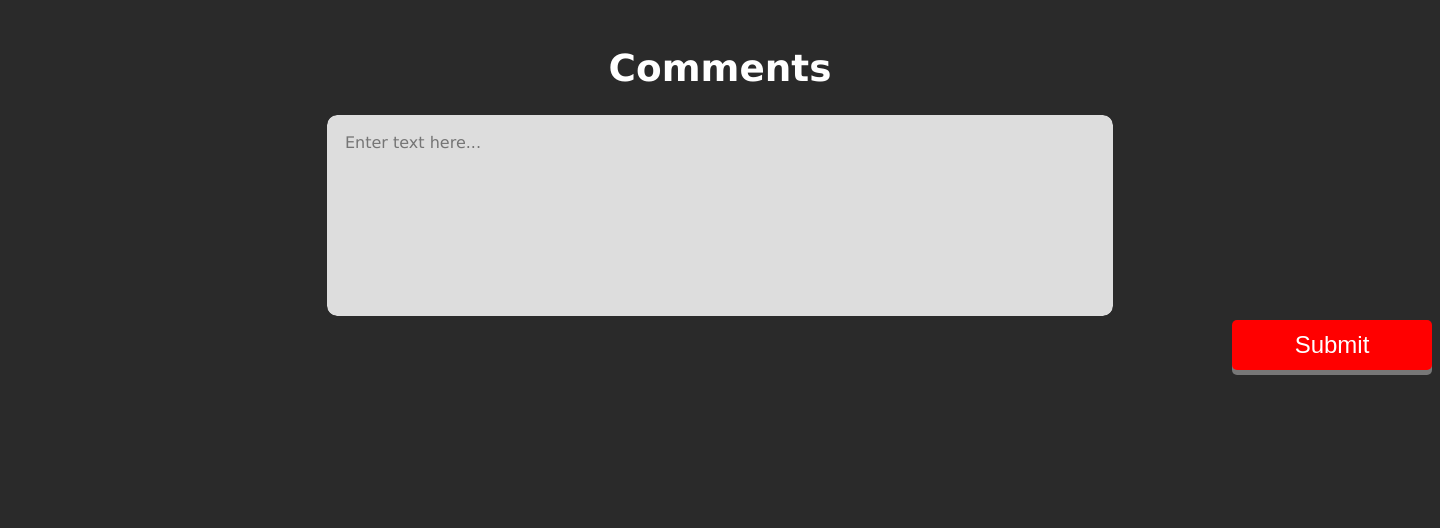
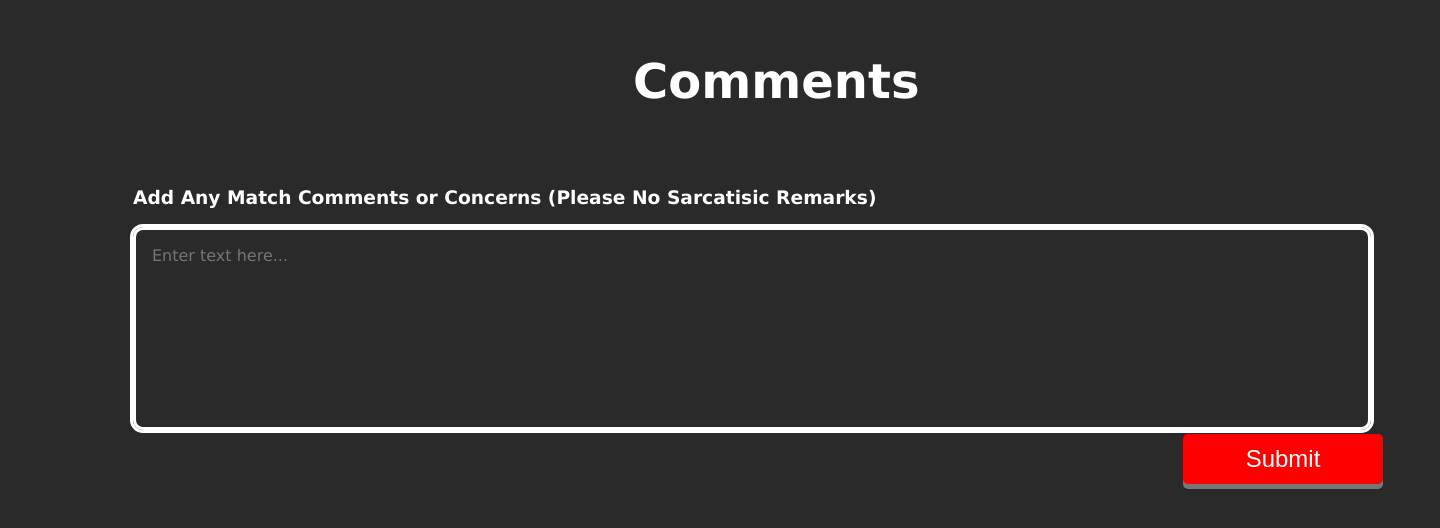
Before and after one commit to cavineers/ScoutingApp2023, a Flask app: template templates/2023/result.html in a window 1440 px wide. Shown: the part 80-608 px from the top of the page. Run offline with Flask 2, Linux system fonts and the light colour scheme; the template is opened without the code that fills it, so the values that code supplies are empty.

Commit message:
results page

```diff
--- a/static/2023/css/result.css
+++ b/static/2023/css/result.css
@@ -1,12 +1,32 @@
+h1 {
+  font-weight: bolder;
+  font-size: 48px;
+  margin-left: 625px;
+  margin-bottom: 50px;
+}
+
+.commentboxes {
+  margin-left: 75px;
+  padding-top: 10px;
+  padding-left: 50px;
+  padding-right: 50px;
+  padding-bottom: 80px;
+  width: 1250px;
+}
+
+.commentboxes p {
+  font-weight: bold;
+}
+
 .commentarea {
-    background-color: #dddddd;
-    color: #2a2a2a;
+  background-color: transparent;
+  color: #ffffff;
   padding: 1em;
   border-radius: 10px;
-    border: 2px solid transparent;
+  border: 3px solid #ffffff;
   outline: solid;
   font-size: 16px;
-    width: 750px;
+  width: 1200px;
   height: 165px;
   font-family: Geneva, Segoe UI, Verdana, sans-serif;
   resize: none;
--- a/templates/2023/home.html
+++ b/templates/2023/home.html
@@ -7,7 +7,7 @@
 <script src="/static/2023/js/home.js"></script>
 {% endblock %}
 {% block contents %}
-<div style="align-content: center; text-align: center;">
+<div>
     <form id="submitForm">
         <table class="table">
             <tr>
--- a/templates/2023/result.html
+++ b/templates/2023/result.html
@@ -7,10 +7,11 @@
 <script src="/static/2023/js/result.js"></script>
 {% endblock %}
 {% block contents %}
-<div style="align-content: center; text-align: center;">
+<div>
     <div>
         <h1>Comments</h1>
-        <div>
+        <div class="commentboxes">
+            <p>Add Any Match Comments or Concerns (Please No Sarcatisic Remarks)</p>
             <textarea id="commentarea1" class="commentarea" placeholder="Enter text here..."></textarea>
             <br>
             <button class="submit" id="finishButton">Submit</button>
```
Lines whose indentation alone changed are shown as unchanged.
